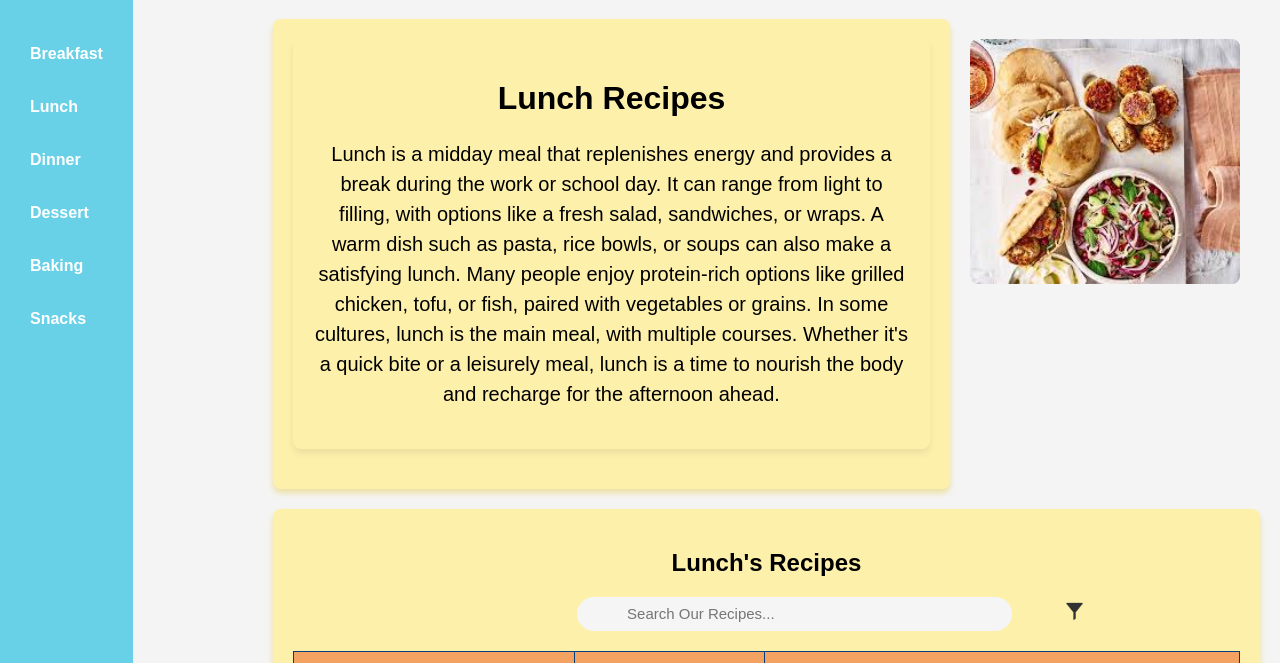
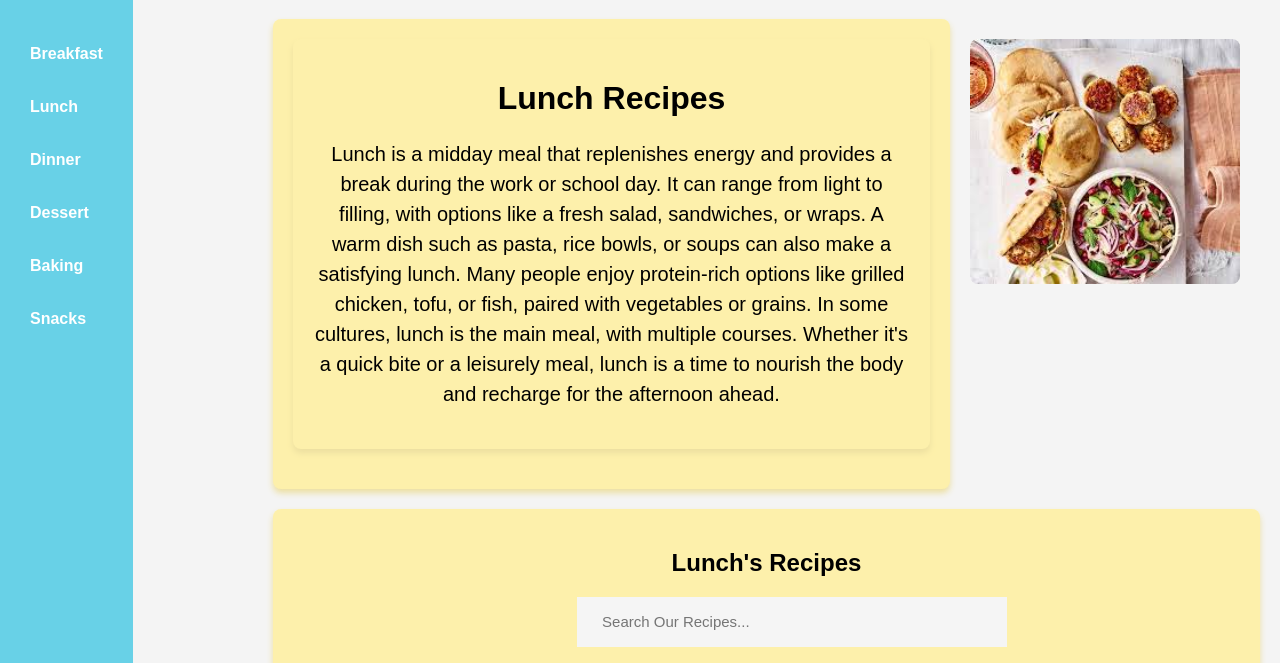
Before and after one commit to KeiranWalker/Scrandemonium, a Django app: page /scrandemonium/recipes/Lunch/ in a window 1280 px wide. Shown: the part 245-908 px from the top of the page. Run offline with Django 3.2, Linux system fonts and the light colour scheme; the visitor is signed in with stand-in values (Sample User, id 1); data that the repository does not hold is empty.

Commit message:
Css for searches

```diff
--- a/static/css/styles.css
+++ b/static/css/styles.css
@@ -279,11 +279,9 @@ input[type="submit"]:hover {
 }
 
 .search-bar-recipes {
-    border: 1px black;
-    border-radius: 60px;
-    height: 30px;
+    height: 40px;
     display: flex;
-    padding: 2px 5px 2px 30px;
+    padding: 5px 15px;
     outline: 0;
     background-color: #f5f5f5;
     margin-left: 30%;
@@ -294,29 +292,11 @@ input[type="submit"]:hover {
 .search-bar-recipes input {
     background: transparent;
     flex: 1;
-    border: 0;
+    border: none;
+    height: 100%;
     outline: none;
-    padding: 30px 20px;
+    padding: 5px 10px;
     font-size: 15px;
-}
-
-
-.filter{
-    border: 1px black;
-    border-radius: 60px;
-    height: 30px;
-    display: flex;
-    padding: 2px 5px 2px 30px;
-    outline: 0;
-    margin-left: 0%;
-    width: 40px;
-    align-items: center;
-    background-color: transparent;
-}
-
-.filter img{
-    height: 25px;
-    width: 25px;
 }
 
 /*Recipe Page*/
--- a/templates/scrandemonium/recipes.html
+++ b/templates/scrandemonium/recipes.html
@@ -30,11 +30,6 @@
                     <input type="text" placeholder="Search Our Recipes..." name="searched"/>
                 </form>
             </div>
-            <div class="filter" id="highlight">
-                <a href="{% url 'scrandemonium:index' %}">
-                    <img src="{% static 'filter_icon.jpg' %}" alt="Scran Logo" />
-                </a>
-            </div>
         </div>
         <table class="recipe-table" id="highlight">
             <thead>
```
Also changed, not shown: templates/scrandemonium/recipe_search_result.html (+7 -1 lines), templates/scrandemonium/search_result.html (+9 -0 lines).
